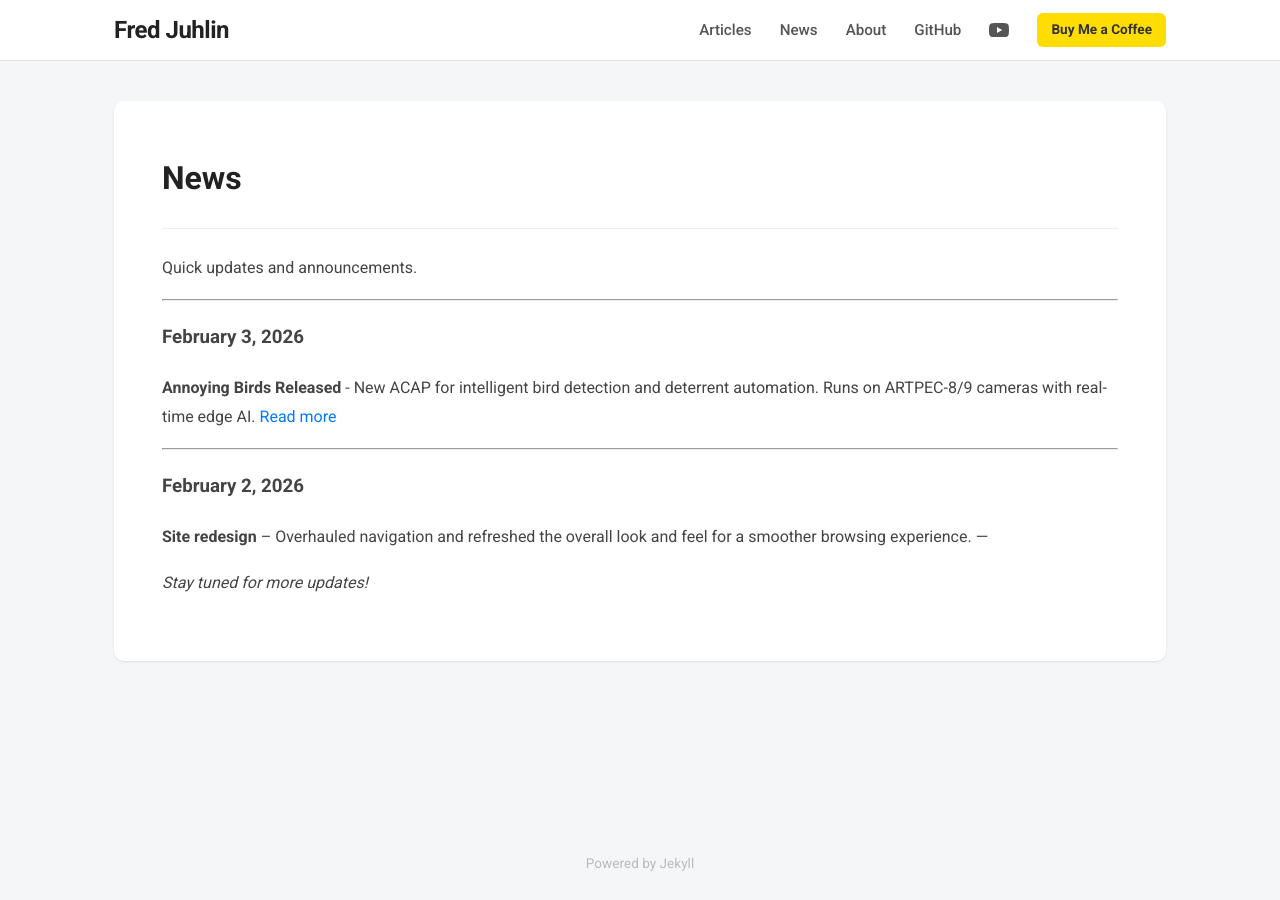
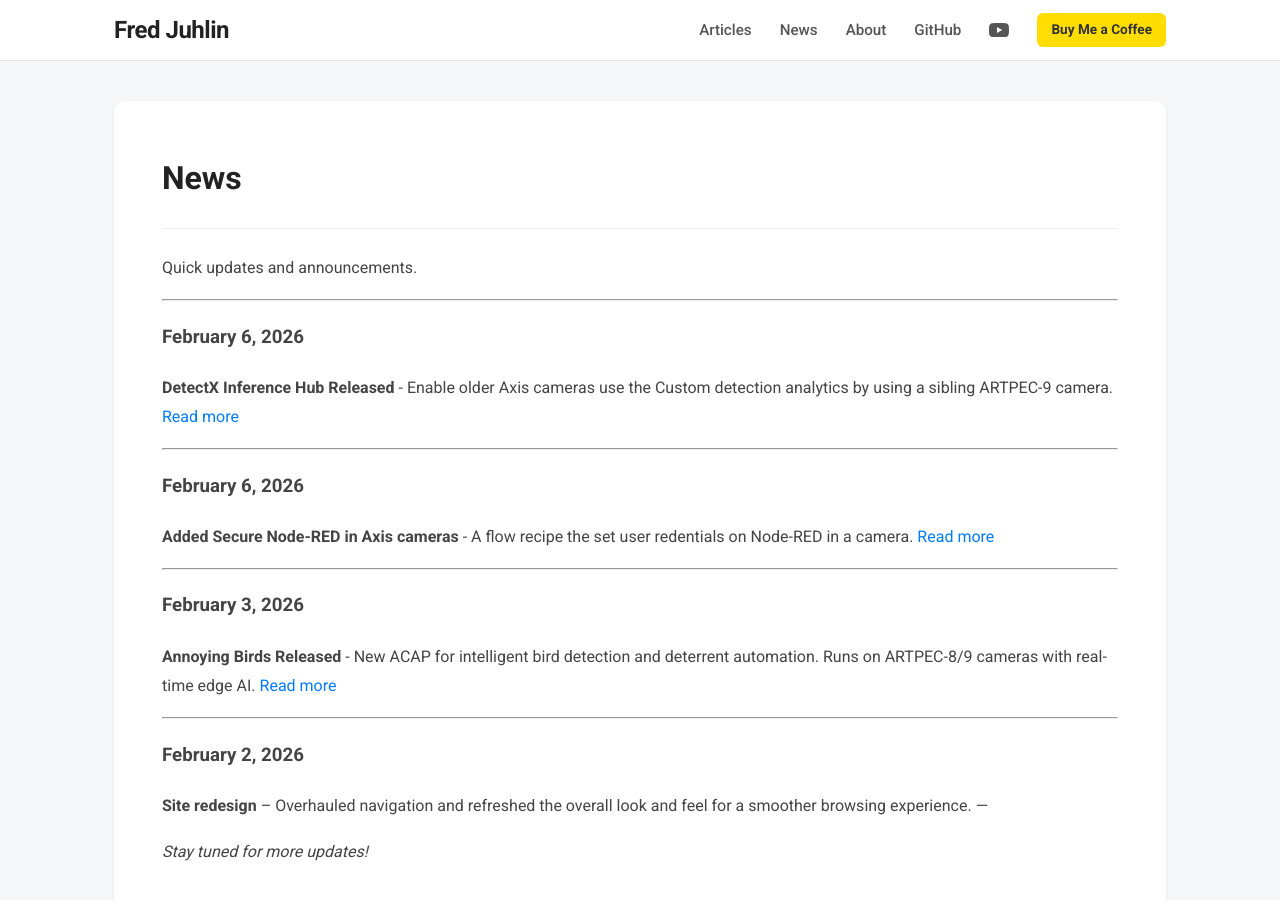
Before and after one commit to pandosme/pandosme.github.io, a Jekyll site: the page built from docs/news.md, in a window 1280 px wide and 900 px high. Built offline with Jekyll 4.4.1, drawn with Linux system fonts in a browser that asks for light colours.

Commit message:
Added Inference and Secure ACAP.

```diff
--- a/docs/news.md
+++ b/docs/news.md
@@ -5,6 +5,17 @@ permalink: /news/
 ---
 
 Quick updates and announcements.
+
+---
+
+### February 6, 2026
+**DetectX Inference Hub Released** - Enable older Axis cameras use the Custom detection analytics by using a sibling ARTPEC-9 camera. [Read more](/acap/2026/02/06/inference-hub.html)
+
+---
+
+### February 6, 2026
+**Added Secure Node-RED in Axis cameras** - A flow recipe the set user redentials on Node-RED in a camera. [Read more](https://github.com/pandosme/node-red-recipes/blob/main/recipes/securing-node-red-in-cameras/README.md)
+
 
 ---
 
```
Also changed, not shown: docs/_posts/2025-09-01-Node-RED-Recipes.md (+3 -0 lines).
